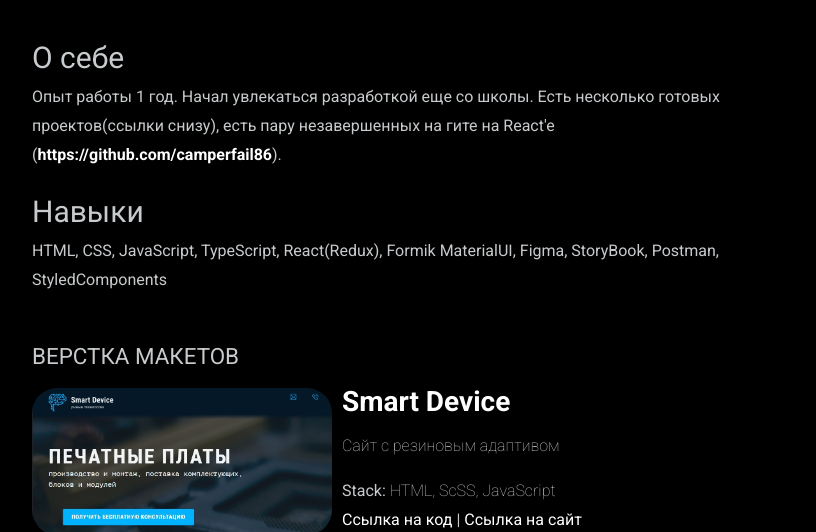
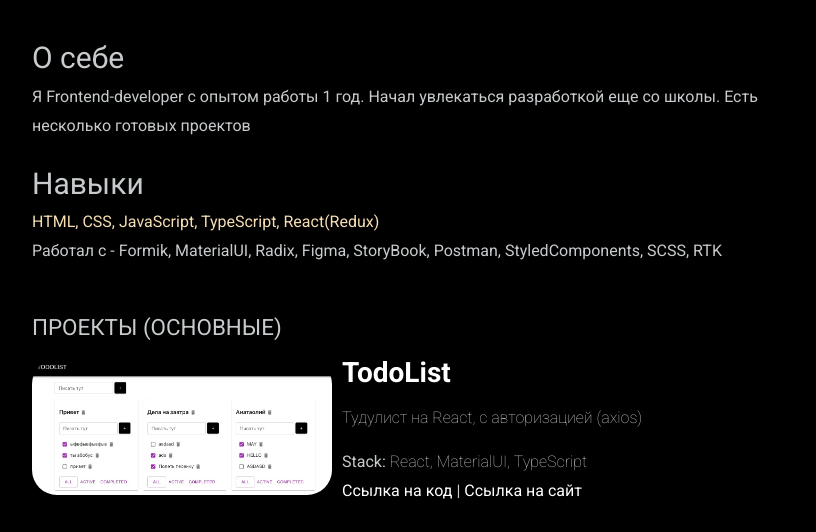
Before and after one commit to camperfail86/portfolio-frontend, a plain HTML site: page index.html in a window 1280 px wide. Shown: the part 232-764 px from the top of the page, without its empty margins (228-1044 px from the left). Drawn offline with Linux system fonts and the light colour scheme.

Commit message:
Добавление todolist

```diff
--- a/assets/styles/styles.css
+++ b/assets/styles/styles.css
@@ -218,6 +218,10 @@ a:hover {
     border-radius: 25px;
 }
 
+.main-item__primary {
+    color: wheat;
+}
+
 .main-item__description h2 {
     font-size: 30px;
     margin-bottom: 10px;
--- a/index.html
+++ b/index.html
@@ -43,22 +43,41 @@
         <div class="content__main-item">
           <div class="main-item__description">
             <h2>О себе</h2>
-            <p>Опыт работы 1 год.
-              Начал увлекаться разработкой еще со школы. Есть несколько готовых проектов(ссылки снизу), есть пару
-              незавершенных на гите на React'e (<a href="https://github.com/camperfail86">https://github.com/camperfail86</a>).
-
+            <p>Я Frontend-developer с опытом работы 1 год.
+              Начал увлекаться разработкой еще со школы. Есть несколько готовых проектов
             </p>
           </div>
         </div>
         <div class="content__main-item">
           <div class="main-item__description">
             <h2>Навыки</h2>
-            <p>HTML, CSS, JavaScript, TypeScript, React(Redux), Formik
-              MaterialUI, Figma, StoryBook, Postman, StyledComponents</p>
+            <span class="main-item__primary">HTML, CSS, JavaScript, TypeScript, React(Redux)</span>
+            <p>Работал с - Formik, MaterialUI, Radix, Figma, StoryBook, Postman, StyledComponents, SCSS, RTK</p>
           </div>
         </div>
-        <h2 class="content__subheader">Верстка макетов</h2>
+        <h2 class="content__subheader">Проекты (Основные)</h2>
 
+        <!-- TODO-LIST -->
+        <div class="content__main-item project">
+          <a data-fslightbox href="./assets/img/todolist-img.jpeg">
+            <img src="./assets/img/todolist-img.jpeg" alt="fitness">
+          </a>
+          <div>
+            <div class="main-item__title">
+              <a href="https://camperfail86.github.io/smart-device-accelerator5/build/"><span>TodoList</span></a>
+            </div>
+            <div class="main-item__description">
+              <p>Тудулист на React, с авторизацией (axios)</p>
+            </div>
+            <div class="main-item__subdescription">
+              <p><span>Stack:</span> React, MaterialUI, TypeScript</p>
+              <p class="main-item__links"><a href="https://github.com/camperfail86/samurai-todolist"><span>Ссылка на код</span></a><span>|</span><a
+                      href="https://camperfail86.github.io/samurai-todolist/#/login"><span>Ссылка на сайт</span></a></p>
+            </div>
+          </div>
+        </div>
+
+        <h2 class="content__subheader">Проекты (Верстка)</h2>
         <!-- SMART-DEVICE -->
         <div class="content__main-item project">
           <a data-fslightbox href="./assets/img/smart.jpg">
```
Also changed, not shown: assets/img/todolist-img.jpeg (added), 3 other files.
